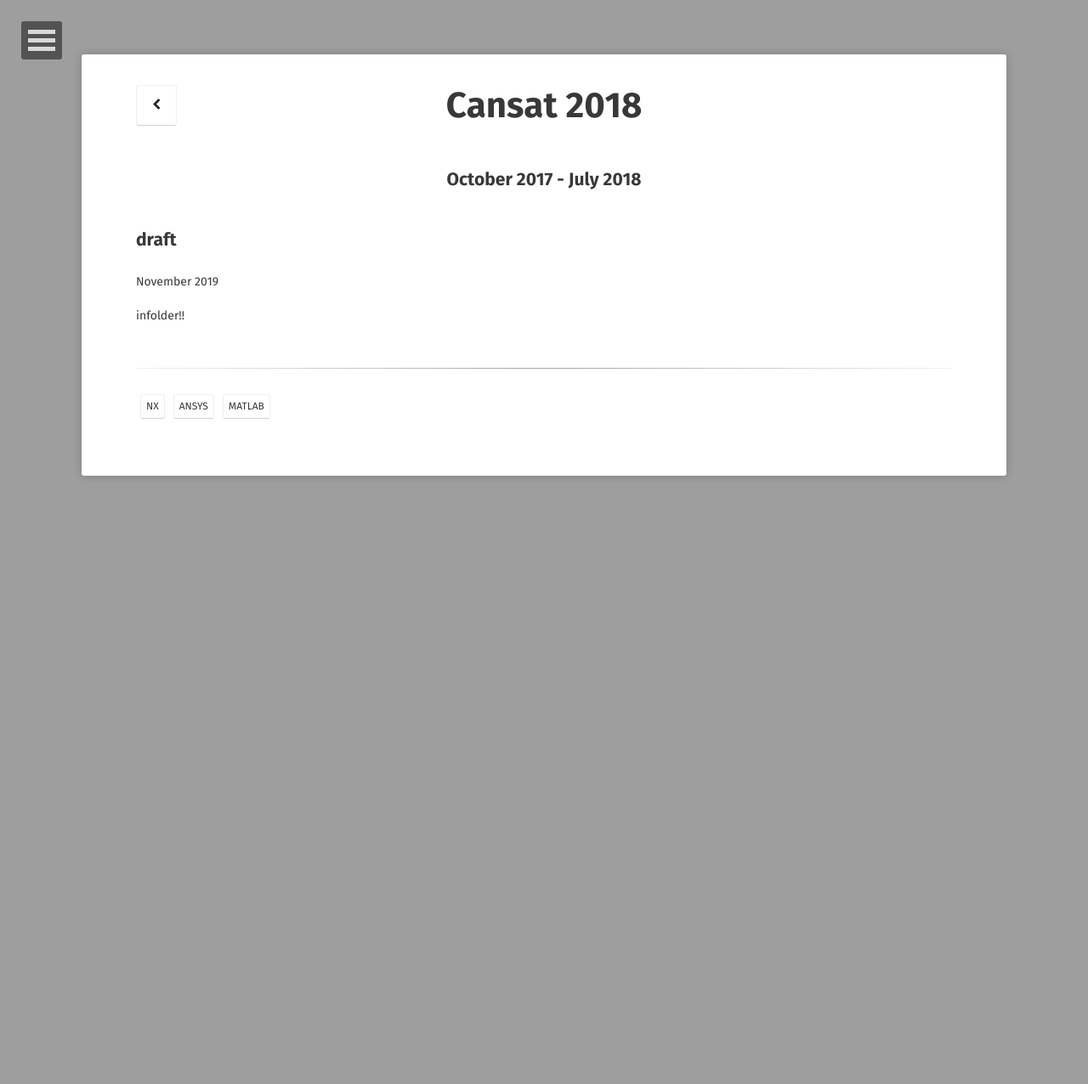
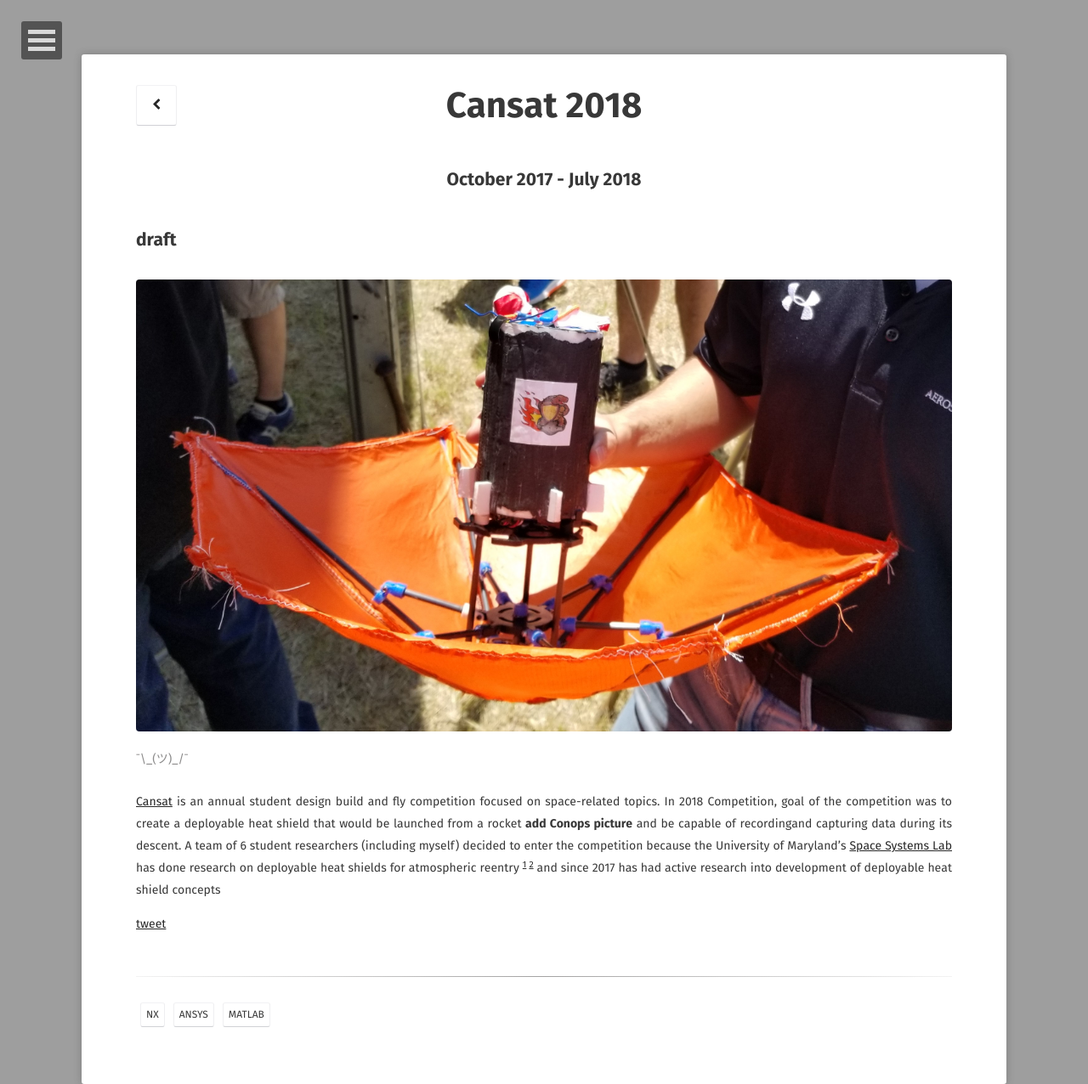
Before and after one commit to andanao/Personal-Site, a Jekyll site: the page built from _posts/2019-02-15-cansat-2018.markdown, in a window 1280 px wide. Shown: the whole page at 85% size. Built offline with Jekyll 4.4.1, drawn with Linux system fonts in a browser that asks for light colours; some web fonts are replaced; before the commit the page ends 964 px from its top, so only the background shows below that.

Commit message:
changes to cansat

```diff
--- a/_posts/2019-02-15-cansat-2018.markdown
+++ b/_posts/2019-02-15-cansat-2018.markdown
@@ -11,6 +11,23 @@ comments: false
 ---
 ## draft
 
-{{ "now" | date: "%B %Y" }}
+<figure>
+    <a href="\portfolio\Cansat\prelaunch.jpg"><img src="\portfolio\Cansat\prelaunch.jpg"></a>
+    <figcaption>¯\_(ツ)_/¯</figcaption>
+</figure>
 
-infolder!!
+<!-- What Cansat is, what that years thing was
+
+What I was responsible for doing
+
+Design and build (fuuuck just 2 ppl)
+
+Testing process (yay for a failed parachute (idk if this should be in there honestly maybe just write a thing about how it was tested and how you verified your shitty aerodynamics CFD (lots of guesswork)))
+
+Actual Competition
+
+Results -->
+
+[Cansat](http://www.cansatcompetition.com/) is an annual student design build and fly competition focused on space-related topics.  In 2018 Competition, goal of the competition was to create a deployable heat shield that would be launched from a rocket **add Conops picture** and be capable of recordingand capturing data during its descent.  A team of 6 student researchers (including myself) decided to enter the competition because the University of Maryland's [Space Systems Lab](http://spacecraft.ssl.umd.edu) has done research on deployable heat shields for atmospheric reentry <sup>[1](https://spacecraft.ssl.umd.edu/publications/pub_index.html#1998) [2](https://spacecraft.ssl.umd.edu/publications/pub_index.html#1990)</sup> and since 2017 has had active research into development of deployable heat shield concepts
+
+[tweet](https://twitter.com/QuinnKupec/status/985736260827471872?s=19)
```
Also changed, not shown: portfolio/Cansat/20180609_115857_1.jpg (added), portfolio/Cansat/prelaunch.jpg (added), 1 other file.
